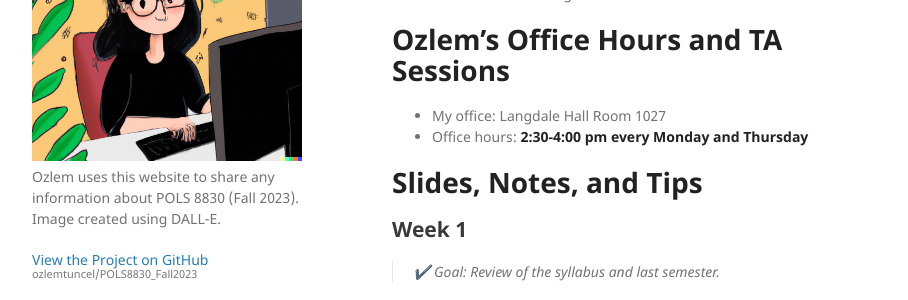
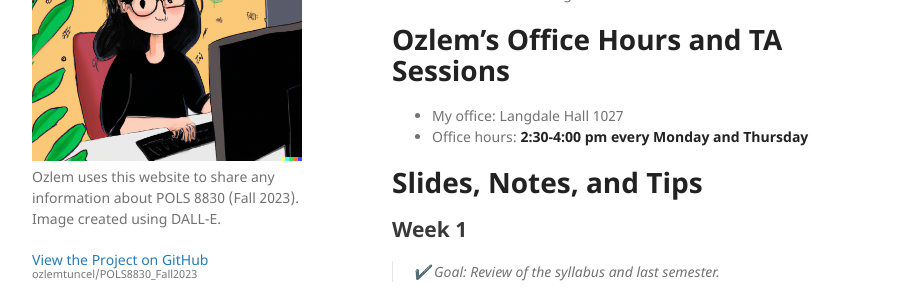
Before and after one commit to ozlemtuncel/POLS8830_Fall2023, a Jekyll site: the page built from index.md, in a window 1280 px wide and 1400 px high. Shown: the part 249-549 px from the top of the window, without its empty margins (178-1086 px from the left). Built offline with Jekyll 4.4.1, drawn with Linux system fonts in a browser that asks for light colours; our own code applies the rules of GitHub Pages for plain Markdown files.

Commit message:
Update index.md
update next week

```diff
--- a/index.md
+++ b/index.md
@@ -13,7 +13,7 @@ layout: default
 - **Class Location**: Langdale Hall 1081
 
 # Ozlem's Office Hours and TA Sessions
-- My office: Langdale Hall Room 1027
+- My office: Langdale Hall 1027
 - Office hours: **2:30-4:00 pm every Monday and Thursday**
 
 # Slides, Notes, and Tips
```
Also changed, not shown: other parts of index.md (+0 -2 lines).
